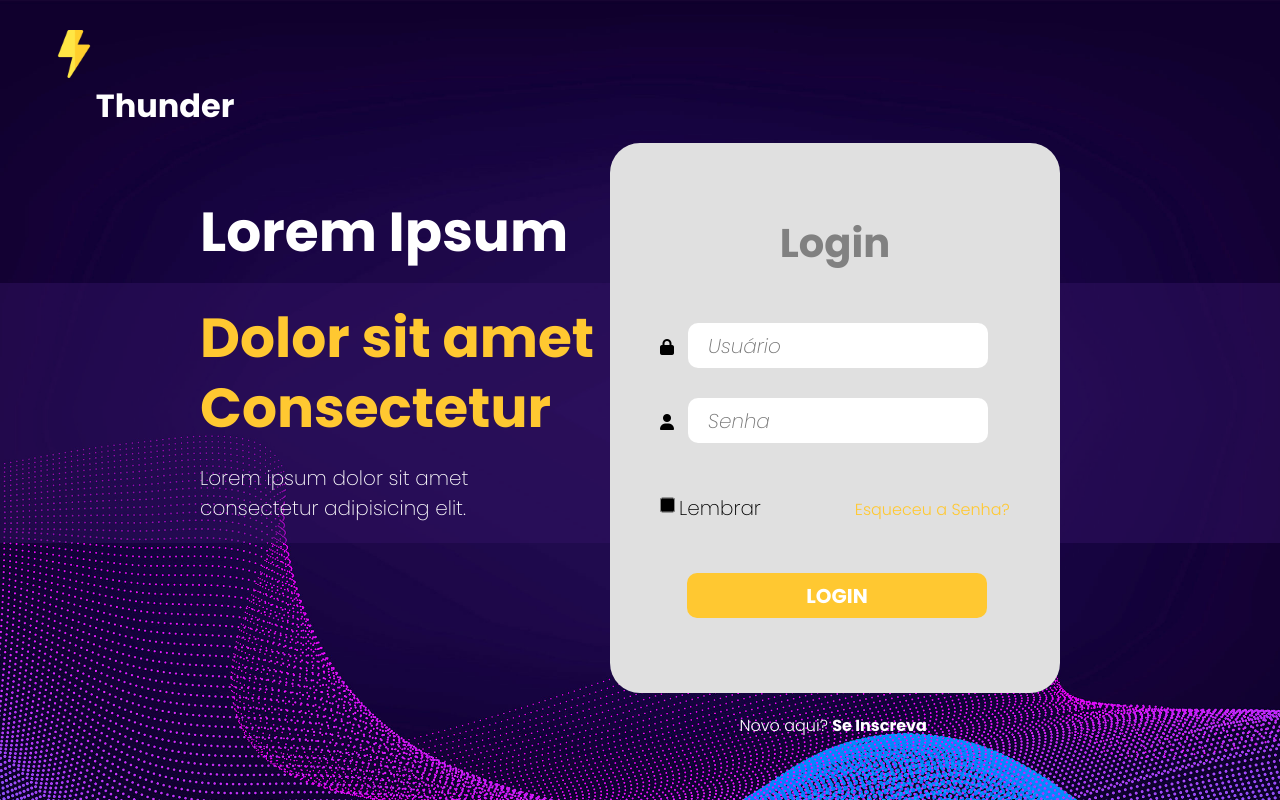
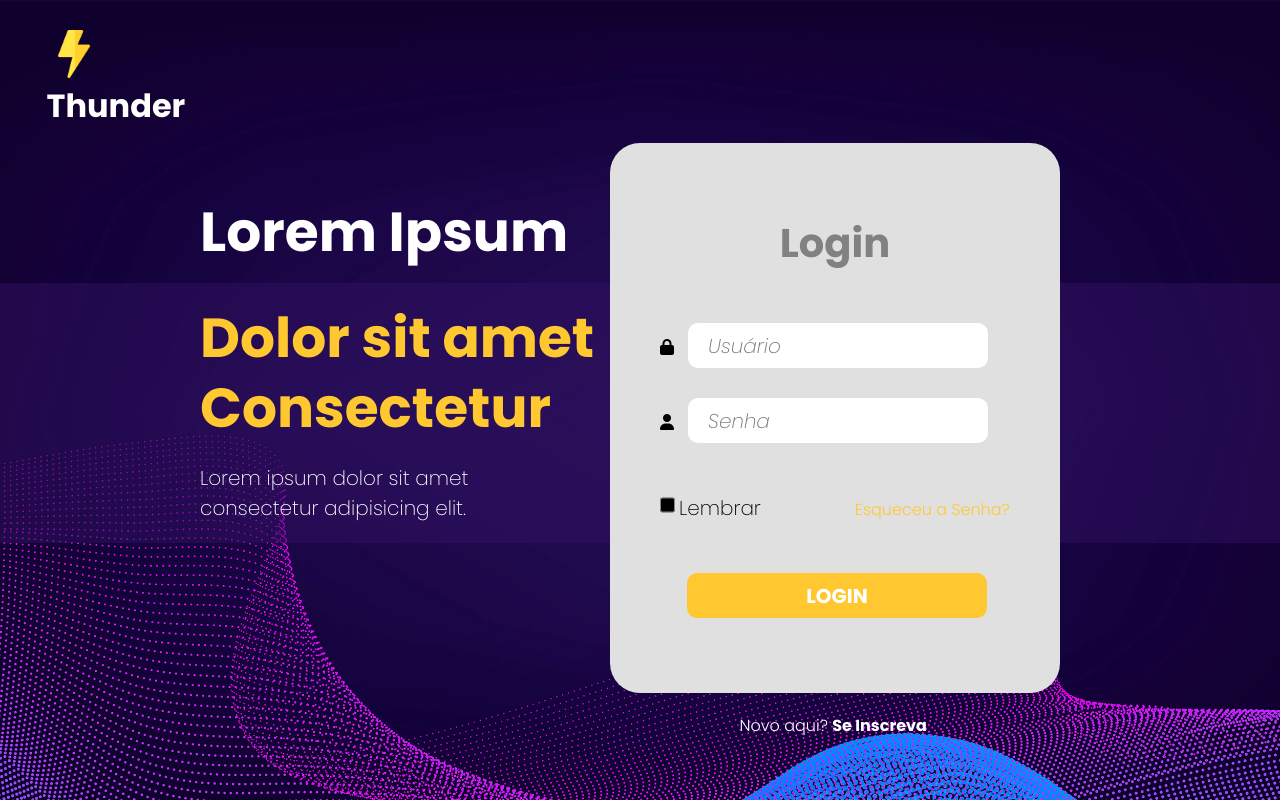
Before and after one commit to magdiel399/Login, a plain HTML site: page index.html in a window 1280 px wide. Drawn offline with Linux system fonts and the light colour scheme.

Commit message:
Update style.css

```diff
--- a/style.css
+++ b/style.css
@@ -27,7 +27,7 @@ header{
 }
 .logo h1{
     float: right;
-    padding-right: 85%;
+    padding-right: 89%;
     color: #ffffff;
     font-family: 'Poppins', Arial, Helvetica, sans-serif;
     font-weight: 600;
```
